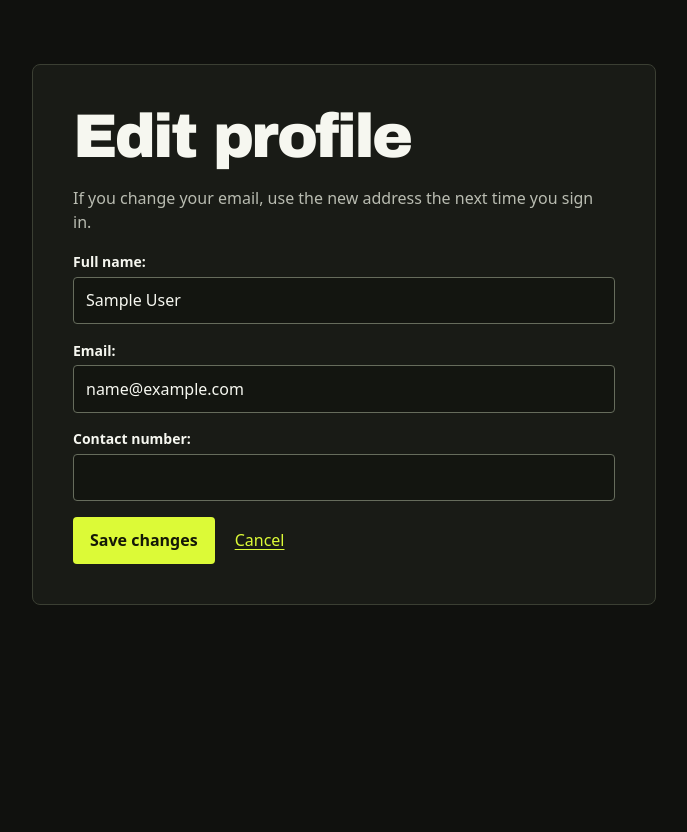
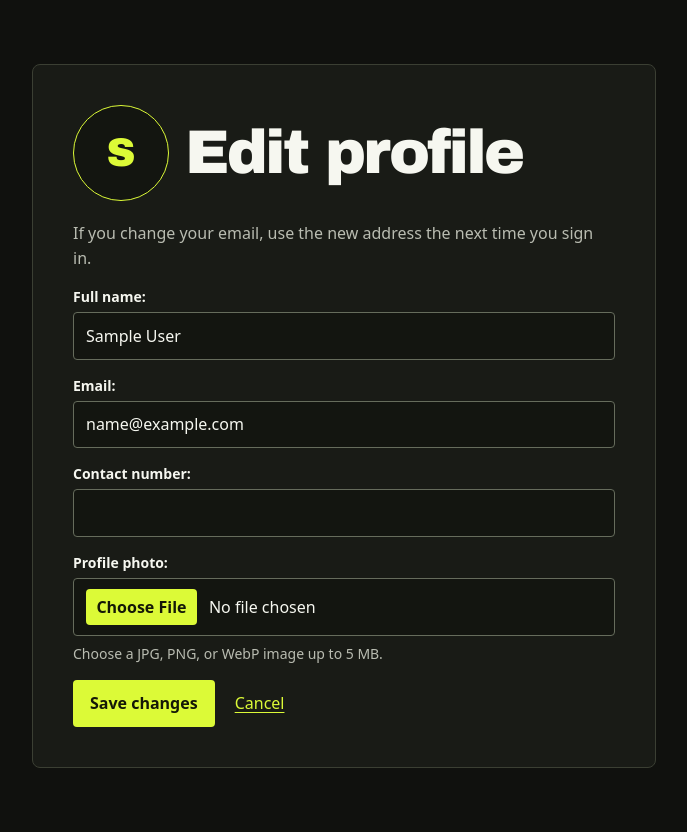
Before and after one commit to vor3030/BarangayConnect-Oliveros-Rov-G7, a Django app: page /profile/edit/ in a window 1280 px wide. Shown: the part 65-897 px from the top of the page, without its empty margins (296-983 px from the left). Before the commit the page ends 670 px from the top, so only its background shows below. Run offline with Django 5.2, Linux system fonts and the light colour scheme; the visitor is signed in with stand-in values (Sample User, id 1); some libraries are stand-ins or nearby versions.

Commit message:
feat(accounts): add editable profile photos

```diff
--- a/accounts/forms.py
+++ b/accounts/forms.py
@@ -1,5 +1,9 @@
+from io import BytesIO
+
+from django import forms
 from django.contrib.auth.forms import AuthenticationForm, BaseUserCreationForm, UserChangeForm
 from django.forms import ModelForm
+from PIL import Image, ImageOps
 
 from .models import User
 
@@ -32,6 +36,37 @@ class LoginForm(AuthenticationForm):
 
 
 class ProfileForm(UniqueEmailMixin, ModelForm):
+    photo = forms.FileField(
+        label="Profile photo",
+        required=False,
+        widget=forms.ClearableFileInput(
+            attrs={"accept": "image/jpeg,image/png,image/webp"}
+        ),
+        help_text="Choose a JPG, PNG, or WebP image up to 5 MB.",
+    )
+
+    def clean_photo(self):
+        upload = self.cleaned_data["photo"]
+        if upload is None:
+            return None
+        if upload.size > 5 * 1024 * 1024:
+            raise forms.ValidationError("Choose an image no larger than 5 MB.")
+
+        try:
+            with Image.open(upload, formats=["JPEG", "PNG", "WEBP"]) as image:
+                if image.width * image.height > 20_000_000:
+                    raise forms.ValidationError("Choose an image under 20 megapixels.")
+                photo = ImageOps.fit(
+                    ImageOps.exif_transpose(image).convert("RGB"),
+                    (256, 256),
+                    Image.Resampling.LANCZOS,
+                )
+                output = BytesIO()
+                photo.save(output, format="JPEG", quality=85)
+        except (OSError, ValueError, SyntaxError, Image.DecompressionBombError) as error:
+            raise forms.ValidationError("Upload a valid JPG, PNG, or WebP image.") from error
+        return output.getvalue()
+
     class Meta:
         model = User
         fields = ("full_name", "email", "contact_number")
--- a/accounts/models.py
+++ b/accounts/models.py
@@ -37,3 +37,8 @@ class User(AbstractUser):
     @property
     def role_label(self):
         return "Admin" if self.is_staff else "Resident"
+
+
+class ProfilePhoto(models.Model):
+    user = models.OneToOneField(User, on_delete=models.CASCADE)
+    image = models.BinaryField(editable=False)
--- a/accounts/static/accounts/site.css
+++ b/accounts/static/accounts/site.css
@@ -179,3 +179,40 @@ input[aria-invalid="true"] { border-color: var(--bc-error); }
   .auth-intro { min-height: 11rem; }
   .auth-intro h2 { width: auto; }
 }
+
+.profile-heading {
+  display: flex;
+  flex-wrap: wrap;
+  align-items: center;
+  gap: 1rem;
+  margin-bottom: 1.25rem;
+}
+
+.profile-avatar {
+  display: grid;
+  flex: none;
+  width: 6rem;
+  height: 6rem;
+  place-items: center;
+  border: 1px solid var(--bc-accent);
+  border-radius: 50%;
+  object-fit: cover;
+}
+
+.profile-avatar-default {
+  background: var(--bc-inset);
+  color: var(--bc-accent);
+  font: 900 2.5rem/1 var(--bc-display);
+}
+
+.form-card input[type="file"]::file-selector-button {
+  margin-inline-end: .75rem;
+  padding: .35rem .65rem;
+  border: 0;
+  border-radius: var(--bc-control-radius);
+  background: var(--bc-accent);
+  color: var(--bc-accent-ink);
+  font: inherit;
+  font-weight: 800;
+  cursor: pointer;
+}
--- a/accounts/urls.py
+++ b/accounts/urls.py
@@ -12,4 +12,5 @@ urlpatterns = [
     path("dashboard/admin/", views.admin_dashboard, name="admin_dashboard"),
     path("profile/", views.profile, name="profile"),
     path("profile/edit/", views.edit_profile, name="edit_profile"),
+    path("profile/photo/", views.profile_photo, name="profile_photo"),
 ]
--- a/accounts/views.py
+++ b/accounts/views.py
@@ -3,12 +3,14 @@ from django.contrib.auth.decorators import login_required
 from django.contrib.auth.views import LoginView
 from django.core.exceptions import PermissionDenied
 from django.db import IntegrityError, transaction
+from django.http import Http404, HttpResponse
 from django.shortcuts import redirect, render
 from django.urls import reverse
+from django.views.decorators.cache import never_cache
 from django.views.decorators.http import require_http_methods, require_safe
 
 from .forms import LoginForm, ProfileForm, RegistrationForm
-from .models import User
+from .models import ProfilePhoto, User
 
 
 class AccountLoginView(LoginView):
@@ -27,7 +29,9 @@ def save_account_form(form):
             if account._state.adding:
                 account.save()
             else:
-                account.save(update_fields=form.changed_data)
+                account.save(
+                    update_fields=[name for name in form.changed_data if name in form.Meta.fields]
+                )
     except IntegrityError as error:
         constraint = getattr(getattr(error.__cause__, "diag", None), "constraint_name", None)
         if constraint in {"accounts_email_ci_unique", "accounts_user_email_key"}:
@@ -79,16 +83,46 @@ def admin_dashboard(request):
 @login_required
 @require_safe
 def profile(request):
-    return render(request, "accounts/profile.html")
+    return render(
+        request,
+        "accounts/profile.html",
+        {"has_profile_photo": ProfilePhoto.objects.filter(user=request.user).exists()},
+    )
+
+
+@login_required
+@require_safe
+@never_cache
+def profile_photo(request):
+    image = ProfilePhoto.objects.filter(user=request.user).values_list("image", flat=True).first()
+    if image is None:
+        raise Http404
+    return HttpResponse(bytes(image), content_type="image/jpeg")
 
 
 @login_required
 @require_http_methods(["GET", "HEAD", "POST"])
 def edit_profile(request):
     form = ProfileForm(
-        request.POST if request.method == "POST" else None, instance=request.user
+        request.POST if request.method == "POST" else None,
+        request.FILES if request.method == "POST" else None,
+        instance=request.user,
     )
-    if form.is_valid() and save_account_form(form):
-        messages.success(request, "Your profile was updated.")
-        return redirect("profile")
-    return render(request, "accounts/edit_profile.html", {"form": form})
+    if form.is_valid():
+        with transaction.atomic():
+            if save_account_form(form):
+                photo = form.cleaned_data["photo"]
+                if photo is not None:
+                    ProfilePhoto.objects.update_or_create(
+                        user=request.user, defaults={"image": photo}
+                    )
+                messages.success(request, "Your profile was updated.")
+                return redirect("profile")
+    return render(
+        request,
+        "accounts/edit_profile.html",
+        {
+            "form": form,
+            "has_profile_photo": ProfilePhoto.objects.filter(user=request.user).exists(),
+        },
+    )
--- a/requirements.txt
+++ b/requirements.txt
@@ -1,3 +1,4 @@
 Django==6.1.3
 psycopg2-binary==2.9.13
 python-dotenv==1.2.4
+Pillow==13.0.0
--- a/templates/accounts/edit_profile.html
+++ b/templates/accounts/edit_profile.html
@@ -2,9 +2,12 @@
 {% block title %}Edit profile | Barangay Connect{% endblock %}
 {% block content %}
 <section class="card form-card">
-  <h1>Edit profile</h1>
+  <div class="profile-heading">
+    {% include 'accounts/profile_avatar.html' %}
+    <h1>Edit profile</h1>
+  </div>
   <p class="muted">If you change your email, use the new address the next time you sign in.</p>
-  <form method="post">
+  <form method="post" enctype="multipart/form-data">
     {% csrf_token %}
     {{ form.as_p }}
     <div class="actions">
--- /dev/null
+++ b/templates/accounts/profile_avatar.html
@@ -0,0 +1,7 @@
+{% if has_profile_photo %}
+  <img class="profile-avatar" src="{% url 'profile_photo' %}" alt="Your profile photo" width="96" height="96">
+{% else %}
+  <span class="profile-avatar profile-avatar-default" role="img" aria-label="Default avatar">
+    {{ user.full_name|default:user.username|first|upper }}
+  </span>
+{% endif %}
```
Also changed, not shown: accounts/tests.py (+50 -0 lines), templates/accounts/profile.html (+7 -1 lines), accounts/migrations/0002_profilephoto.py (added).
